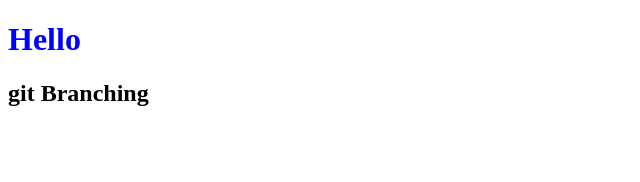
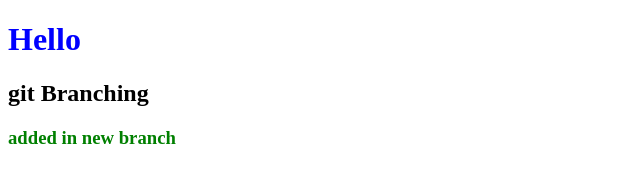
Before and after one commit to ConHiggins/branching, a plain HTML site: page index.html in a window 1280 px wide. Shown: the whole page, without its empty margins (0-640 px from the left). Drawn offline with Linux system fonts and the light colour scheme.

Commit message:
added h3

```diff
--- a/index.html
+++ b/index.html
@@ -10,5 +10,6 @@
 <body>
     <h1>Hello</h1>
     <h2>git Branching</h2>
+    <h3>added in new branch</h3>
 </body>
 </html>
--- a/style.css
+++ b/style.css
@@ -2,3 +2,7 @@ h1 {
 
     color: blue;
 }
+
+h3 {
+    color:green;
+}
```
